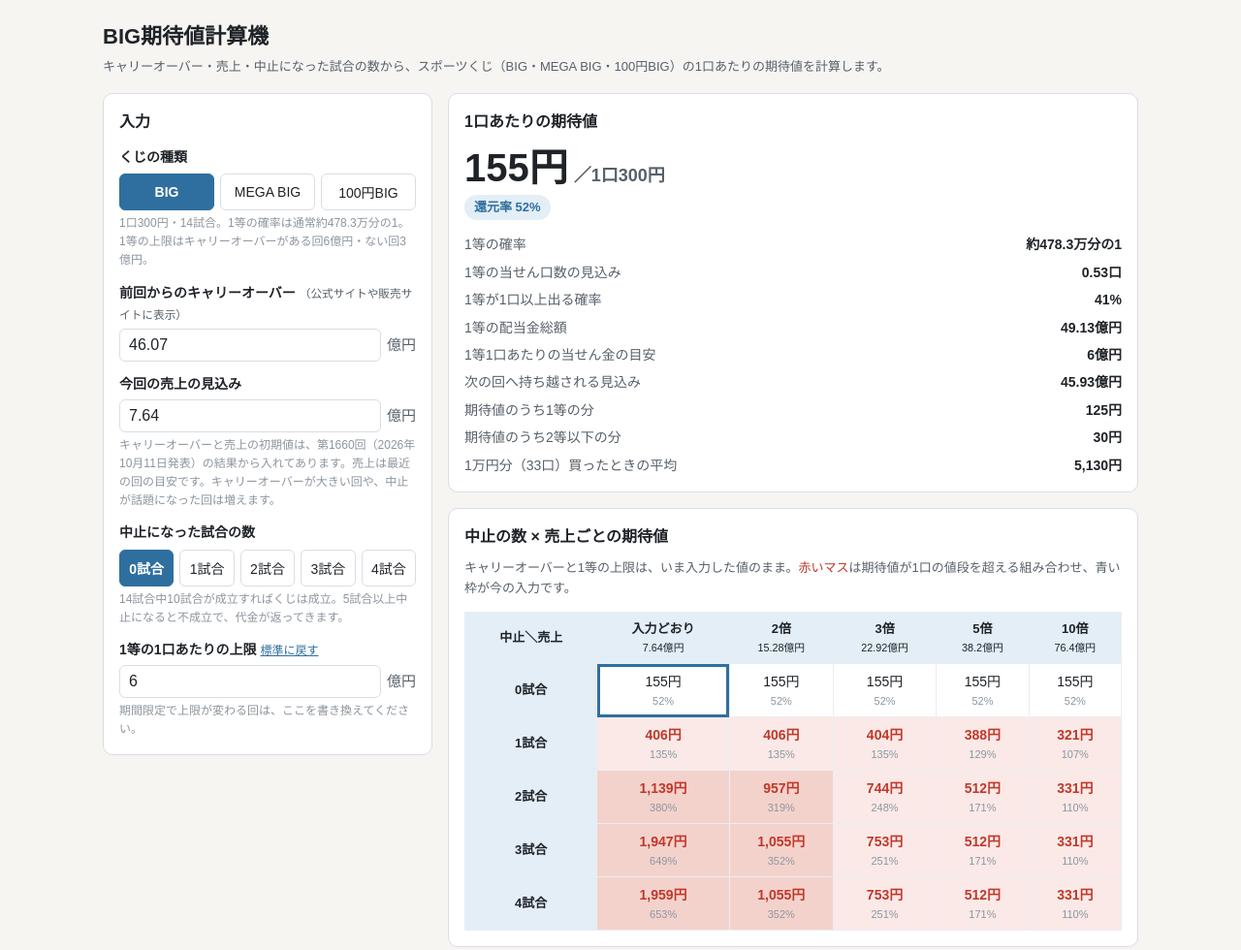
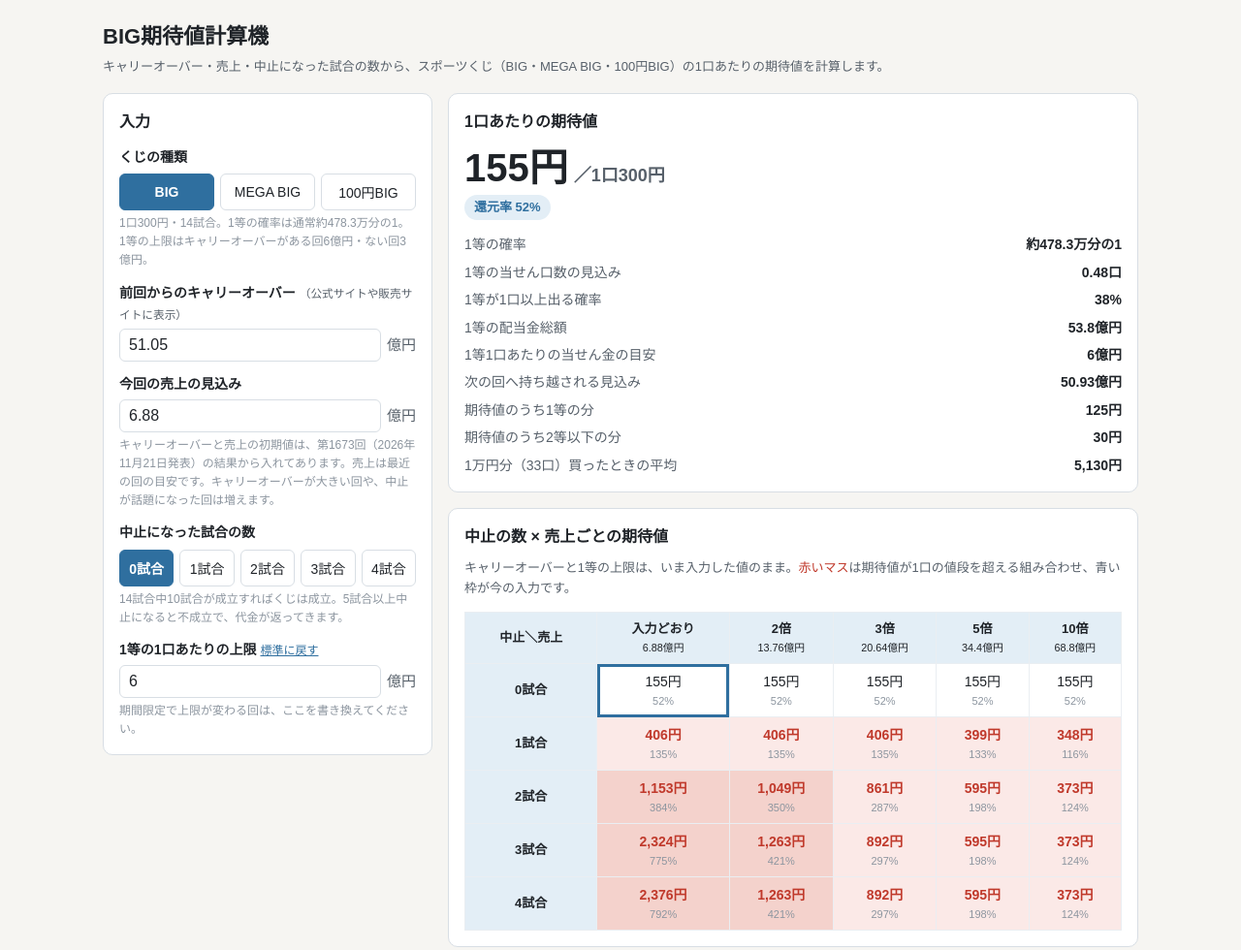
Before and after one commit to kakelab-note/big, a plain HTML site: page index.html in a window 1280 px wide. Shown: the top 980 px of the page at 97% size. Drawn offline with Linux system fonts and the light colour scheme.

Commit message:
Add files via upload

```diff
--- a/index.html
+++ b/index.html
@@ -82,7 +82,7 @@ footer a{color:var(--accent)}
 
     <label class="f" for="sales">今回の売上の見込み</label>
     <div class="row"><input type="number" id="sales" min="0.01" step="0.01" inputmode="decimal"><span class="unit">億円</span></div>
-    <p class="hint">キャリーオーバーと売上の初期値は、第1660回（2026年10月11日発表）の結果から入れてあります。売上は最近の回の目安です。キャリーオーバーが大きい回や、中止が話題になった回は増えます。</p>
+    <p class="hint">キャリーオーバーと売上の初期値は、第1673回（2026年11月21日発表）の結果から入れてあります。売上は最近の回の目安です。キャリーオーバーが大きい回や、中止が話題になった回は増えます。</p>
 
     <label class="f">中止になった試合の数</label>
     <div class="seg" id="cancel"></div>
@@ -130,9 +130,9 @@ footer a{color:var(--accent)}
 <script>
 'use strict';
 const PRODUCTS = {
-  big:   {name:'BIG',      games:14, ch:3, price:300, first:0.80, capC:6,  capN:3, minGames:10, carry:46.07, sales:7.64},
-  mega:  {name:'MEGA BIG', games:12, ch:4, price:300, first:0.70, capC:12, capN:7, minGames:8,  carry:87.93, sales:5.98},
-  big100:{name:'100円BIG', games:14, ch:3, price:100, first:0.76, capC:2,  capN:1, minGames:10, carry:17.20, sales:3.40}
+  big:   {name:'BIG',      games:14, ch:3, price:300, first:0.80, capC:6,  capN:3, minGames:10, carry:51.05, sales:6.88},
+  mega:  {name:'MEGA BIG', games:12, ch:4, price:300, first:0.70, capC:12, capN:7, minGames:8,  carry:103.86, sales:5.97},
+  big100:{name:'100円BIG', games:14, ch:3, price:100, first:0.76, capC:2,  capN:1, minGames:10, carry:11.20, sales:3.32}
 };
 const OKU = 1e8, KEY = 'bigev_v1';
 const $ = id => document.getElementById(id);
```
